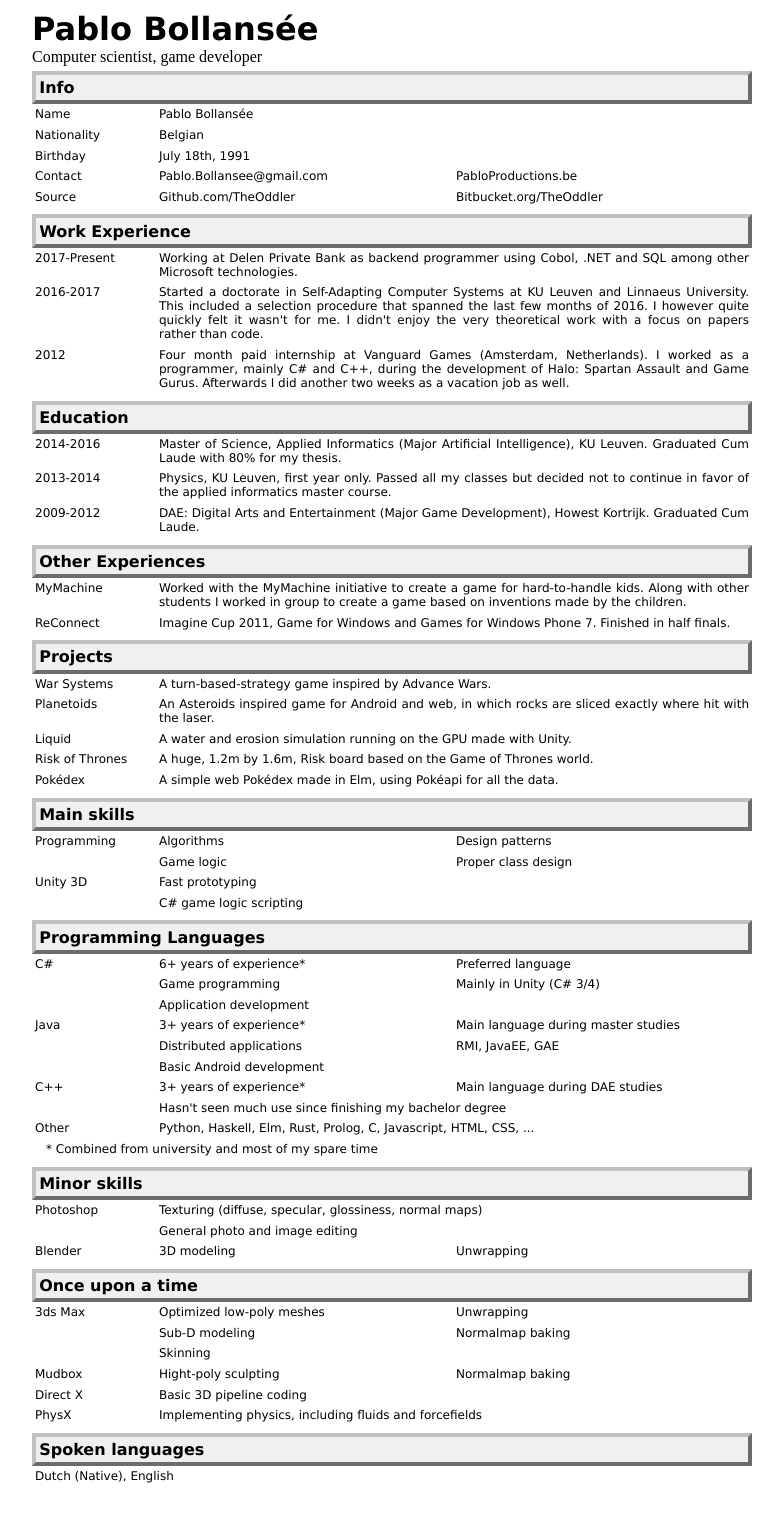
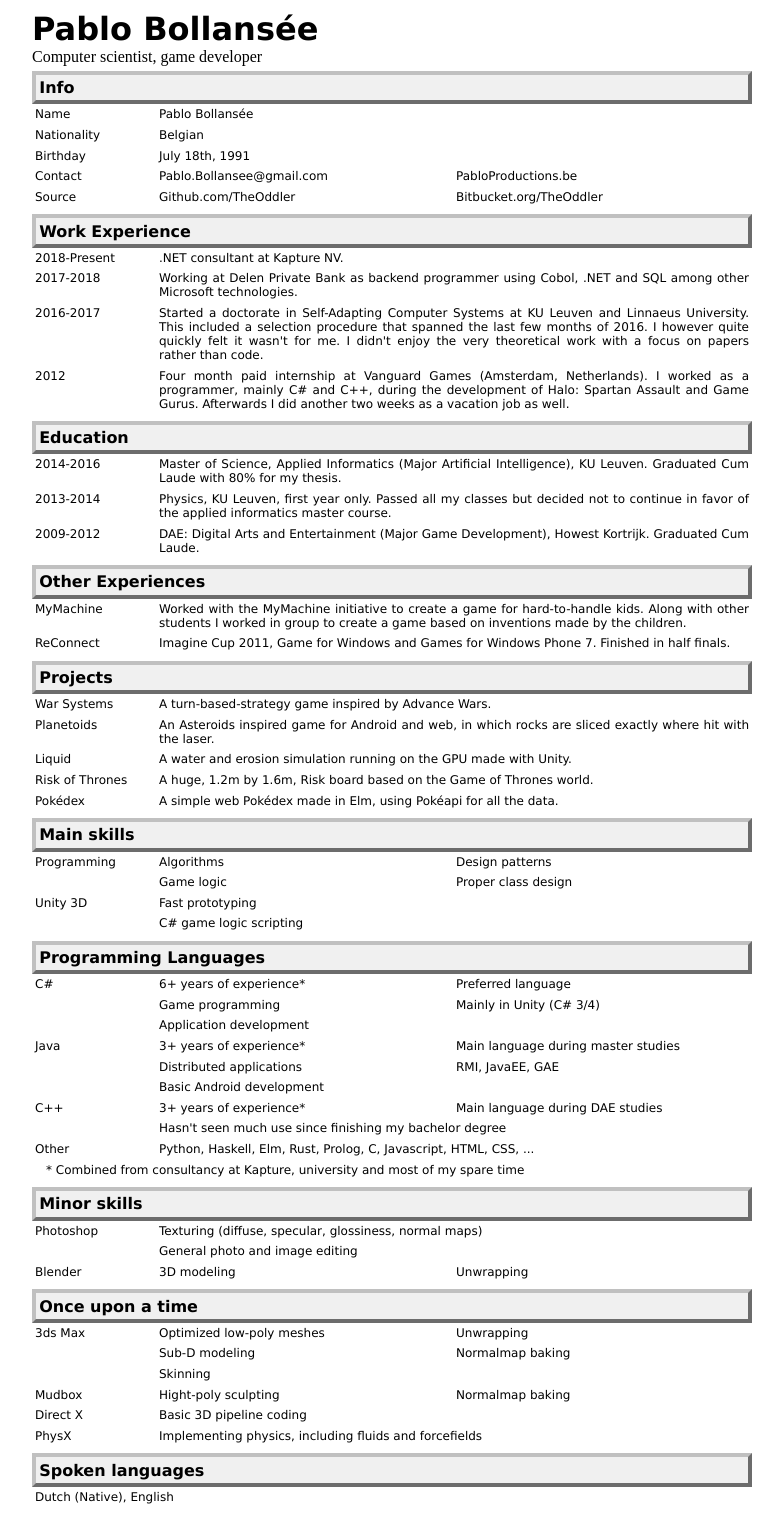
Before and after one commit to TheOddler/theoddler.github.io, a Jekyll site: the page built from cv/index.html, in a window 1280 px wide. Shown: the whole page, without its empty margins (248-1031 px from the left). Built offline with Jekyll 4.4.1, drawn with Linux system fonts in a browser that asks for light colours.

Commit message:
Updated about with info about Kapture

```diff
--- a/_includes/about.md
+++ b/_includes/about.md
@@ -30,7 +30,11 @@
 
 <table>
 	<tr>
-		<td>2017-Present</td>
+		<td>2018-Present</td>
+		<td>.NET consultant at Kapture NV.</td>
+	</tr>
+	<tr>
+		<td>2017-2018</td>
 		<td>Working at Delen Private Bank as backend programmer using Cobol, .NET and SQL among other Microsoft technologies.</td>
 	</tr>
 	<tr>
@@ -132,7 +136,7 @@
 
 ### Programming Languages
 
-{% assign experience_explanation = "Combined from university and most of my spare time" %}
+{% assign experience_explanation = "Combined from consultancy at Kapture, university and most of my spare time" %}
 
 <table>
 	<tr>
```
